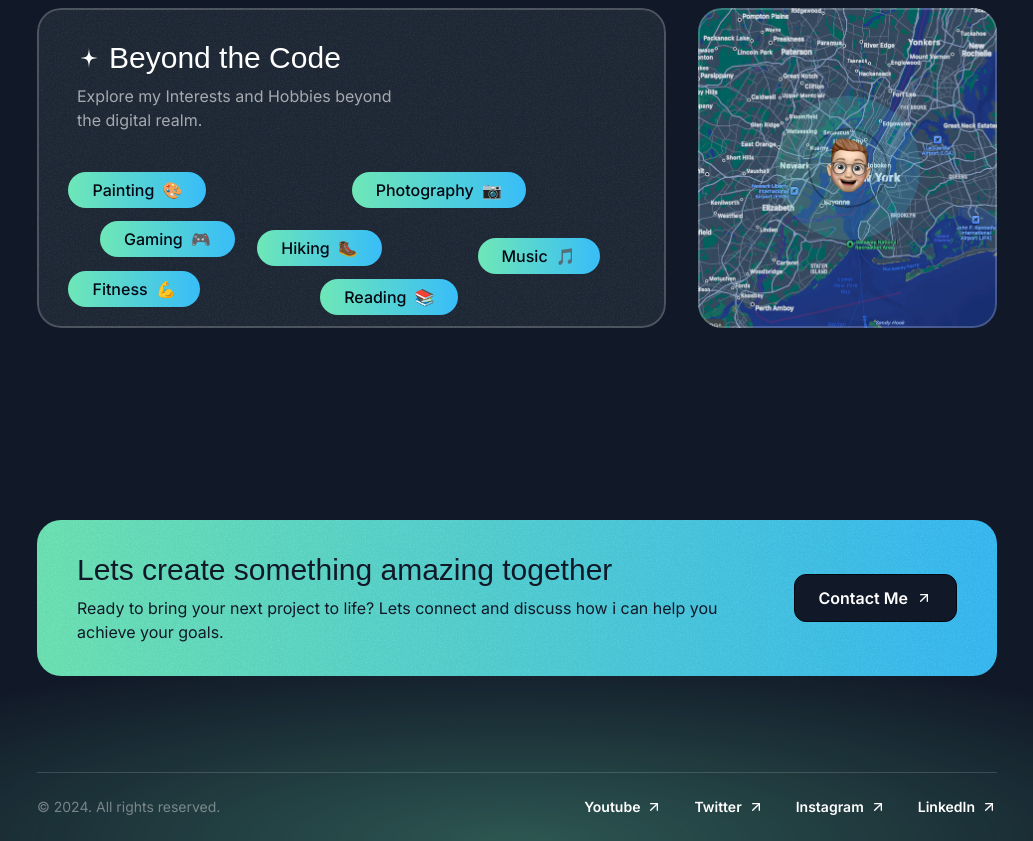
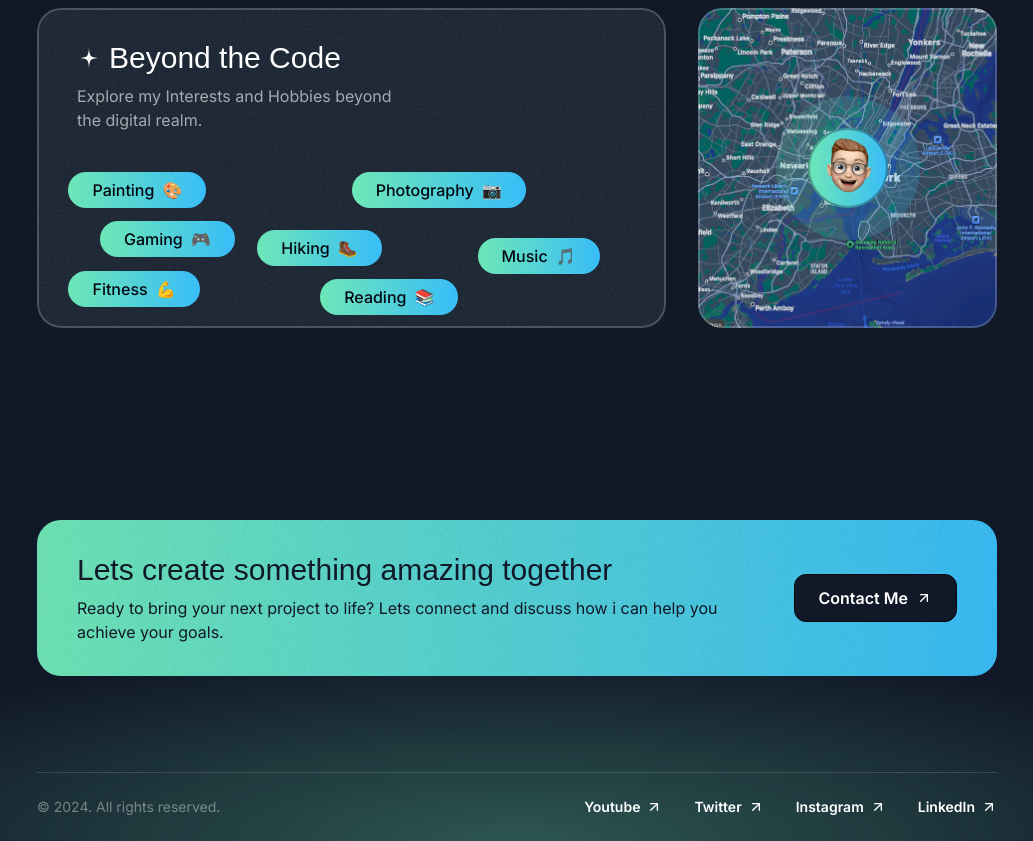
Before and after one commit to Prasant-Pradeep/portfolio_prasant, a Next.js app: page / in a window 1280 px wide. Shown: the part 4620-5461 px from the top of the page, without its empty margins (123-1156 px from the left). Built offline with nearby package versions, Linux system fonts and the light colour scheme; a web font is replaced by a local one.

Commit message:
feat:about section animation

```diff
--- a/src/sections/About.tsx
+++ b/src/sections/About.tsx
@@ -178,6 +178,9 @@ export const AboutSection = () => {
                 <div className="absolute inset-0
                 rounded-full bg-gradient-to-r from-emerald-300
                 to-sky-400 -z-20 animate-ping [animation-duration:2s]"></div>
+                <div className="absolute inset-0 rounded-full
+                bg-gradient-to-r from-emerald-300 to-sky-400
+                -z-10"></div>
                 <Image
                   src={smileMemoji}
                   alt="smiling memoji"
```
